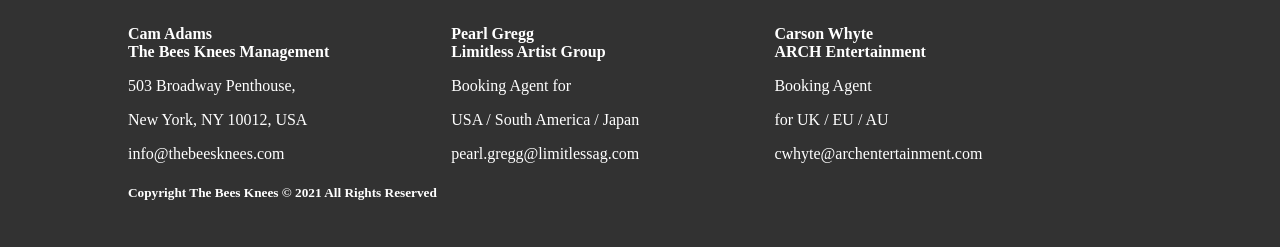
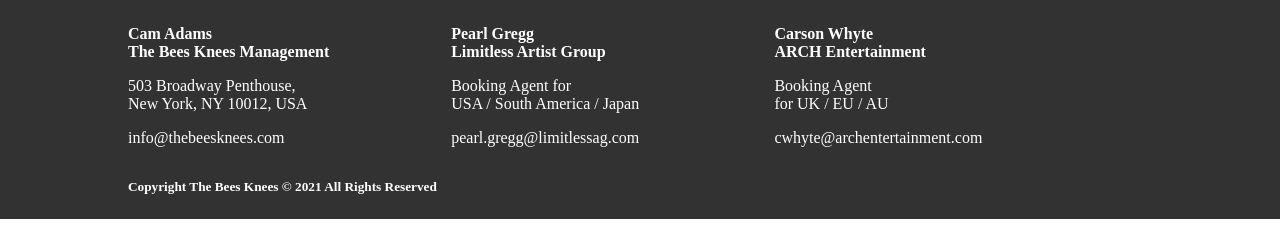
Before and after one commit to Negus007/band-site, a plain HTML site: page index.html in a window 1280 px wide. Shown: the part 2624-2871 px from the top of the page. After the commit the page ends 2843 px from the top, so only its background shows below. Drawn offline with Linux system fonts and the light colour scheme.

Commit message:
fixed footer margins

```diff
--- a/index.html
+++ b/index.html
@@ -156,10 +156,10 @@
             <h4 class="footer__container-info-contact-name">
               The Bees Knees Management
             </h4>
-            <p class="footer__container-info-contact-location">
+            <p class="footer__container-info-contact-location--m-b">
               503 Broadway Penthouse,
             </p>
-            <p class="footer__container-info-contact-location">
+            <p class="footer__container-info-contact-location--m-t">
               New York, NY 10012, USA
             </p>
 
@@ -172,10 +172,10 @@
             <h4 class="footer__container-info-contact-name">
               Limitless Artist Group
             </h4>
-            <p class="footer__container-info-contact-location">
+            <p class="footer__container-info-contact-location--m-b">
               Booking Agent for
             </p>
-            <p class="footer__container-info-contact-location">
+            <p class="footer__container-info-contact-location--m-t">
               USA / South America / Japan
             </p>
             <a href="mailto:" class="footer__container-info-contact-email">
@@ -187,8 +187,10 @@
             <h4 class="footer__container-info-contact-name">
               ARCH Entertainment
             </h4>
-            <p class="footer__container-info-contact-location">Booking Agent</p>
-            <p class="footer__container-info-contact-location">
+            <p class="footer__container-info-contact-location--m-b">
+              Booking Agent
+            </p>
+            <p class="footer__container-info-contact-location--m-t">
               for UK / EU / AU
             </p>
             <a href="mailto:" class="footer__container-info-contact-email"
@@ -202,7 +204,9 @@
           class="footer__bandsite"
           alt="logo"
         />
-        <h5>Copyright The Bees Knees © 2021 All Rights Reserved</h5>
+        <h5 class="footer__copyright">
+          Copyright The Bees Knees © 2021 All Rights Reserved
+        </h5>
       </section>
     </footer>
   </body>
--- a/styles/bio.scss
+++ b/styles/bio.scss
@@ -190,6 +190,11 @@ body {
       right: 2.5rem;
     }
   }
+  &__copyright {
+    @include tablet {
+      margin: 2rem 0 0 0;
+    }
+  }
 
   &__container {
     width: 90%;
@@ -229,7 +234,11 @@ body {
         &-name {
           margin: 0;
         }
-        &-location {
+        &-location--m-b {
+          margin-bottom: 0;
+        }
+        &-location--m-t {
+          margin-top: 0;
         }
       }
     }
```
Also changed, not shown: styles/bio.css, 1 other file.
